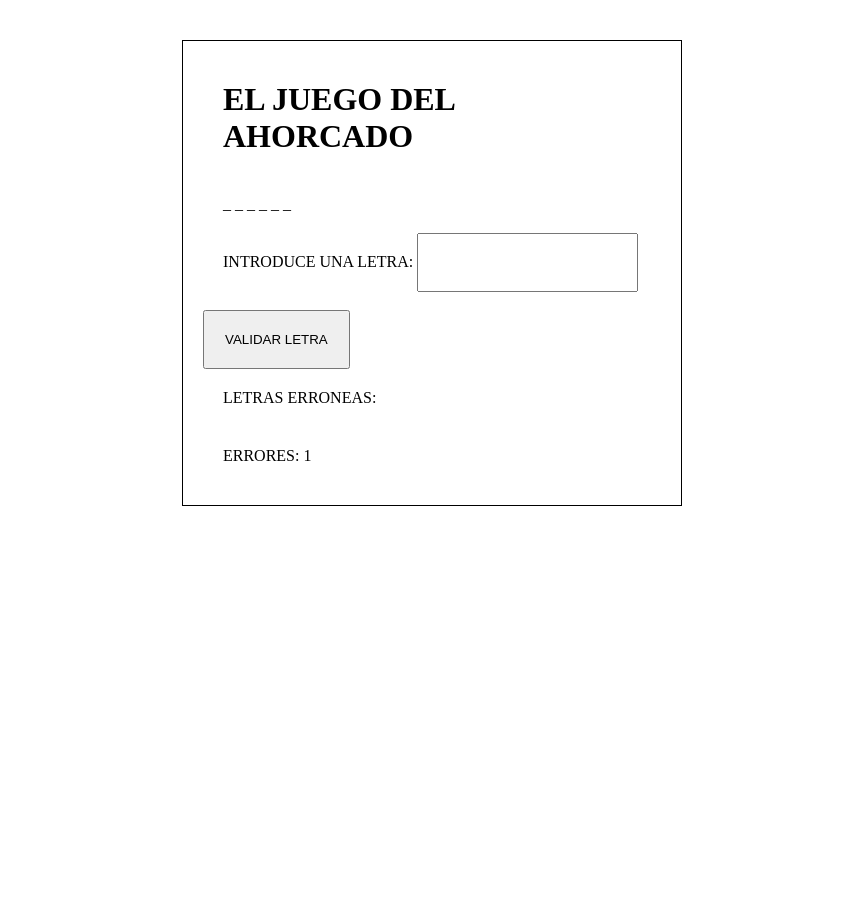
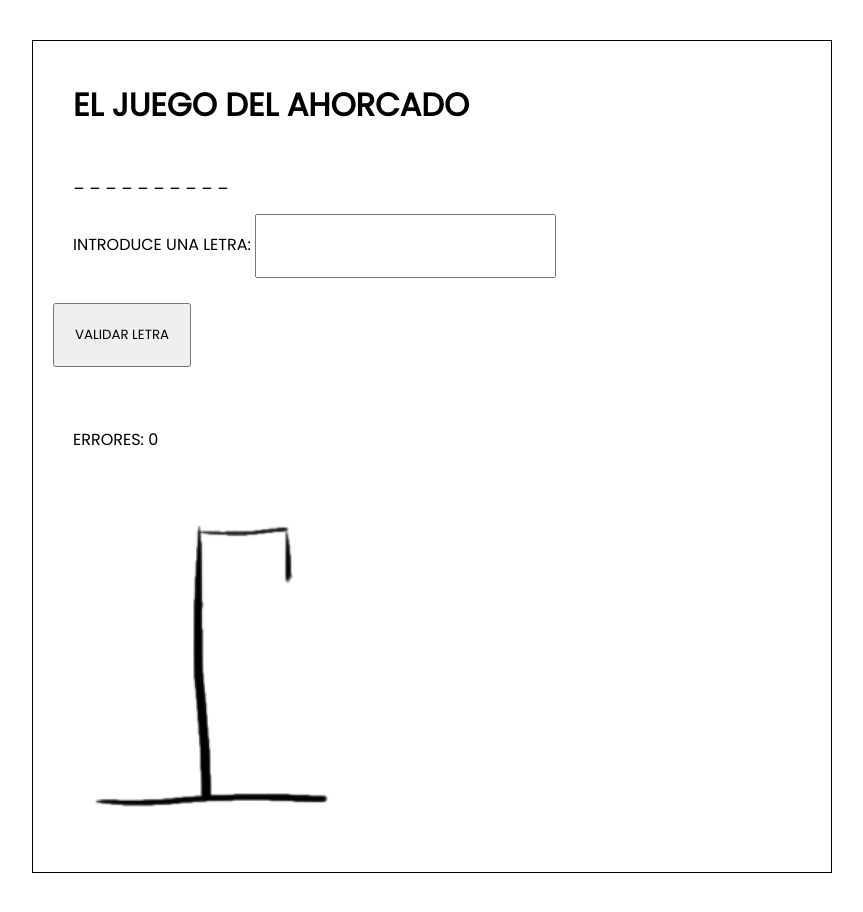
Before and after one commit to SalsaDeTomaquet/JavaScript, a plain HTML site: page 056Ahorcado/index.html in a window 1280 px wide. Both pictures are taken after a click on the button "VALIDAR LETRA". Shown: the whole page, without its empty margins (208-1071 px from the left). Before the commit the page ends 800 px from the top, so only its background shows below. Drawn offline with Linux system fonts and the light colour scheme.

Commit message:
26/03/2024

```diff
--- a/056Ahorcado/index.html
+++ b/056Ahorcado/index.html
@@ -4,8 +4,9 @@
 <head>
     <meta charset="UTF-8">
     <meta name="viewport" content="width=device-width, initial-scale=1.0">
-    <title>Document</title>
+    <title>Ahorcado</title>
     <link rel="stylesheet" href="style.css">
+    <link rel="shortcut icon" href="./ico/verdugo.png">
 </head>
 
 <body>
@@ -16,7 +17,13 @@
         <button id="enviarLetra">Validar letra</button>
         <div id="letrasErroneas"></div>
         <div id="contadorErrores">Errores: 0</div>
+        <div class="sliderContainer">
+            <div class="slider">
+                <div class="slide pablo"></div>
+            </div>
+        </div>
     </div>
+
     <script src="script.js"></script>
 </body>
 
--- a/056Ahorcado/script.js
+++ b/056Ahorcado/script.js
@@ -1,85 +1,197 @@
-// Array de palabras aleatorias
-const palabras = ["manzana", "naranja", "pera", "platano", "sandia", "melon", "uva"];
+// // Array de palabras aleatorias
+// const palabras = ["manzana", "naranja", "pera", "platano", "sandia", "melon", "uva"];
 
+// // Obtener elementos del DOM
+// const palabraSecretaElemento = document.getElementById("palabraSecreta");
+// const letraInput = document.getElementById("letraInput");
+// const enviarLetraBtn = document.getElementById("enviarLetra");
+// const letrasErroneasElemento = document.getElementById("letrasErroneas");
+// const contadorErroresElemento = document.getElementById("contadorErrores");
+// const slider = document.getElementsByClassName('slider');
+// const reiniciar = document.getElementById("reiniciar")
+
+// // Palabra secreta y palabra oculta inicial
+// let secretWord;
+// let hiddenWord;
+// let errores = 0;
+// let letrasErroneas = [];
+
+
+
+// // Función para seleccionar una palabra aleatoria del array
+// const seleccionarPalabraAleatoria = () => {
+//     const indiceAleatorio = Math.floor(Math.random() * palabras.length);
+//     return palabras[indiceAleatorio];
+// }
+
+// // Función para reemplazar una letra en una posición específica de una cadena
+// const replaceAt = (string, character, index) => {
+//     return string.substring(0, index) + character + string.substring(index + character.length);
+// }
+
+// // Función para iniciar el juego
+// const iniciarJuego = () => {
+//     // Restablecer errores y letras erroneas
+//     contadorImagen = 0;
+//     errores = 0;
+//     letrasErroneas = [];
+//     // Actualizar contador de errores
+//     contadorErroresElemento.textContent = 'Errores: ' + errores;
+
+//     // Seleccionar una palabra aleatoria
+//     secretWord = seleccionarPalabraAleatoria();
+//     // Convertir la palabra aleatoria en una palabra oculta
+//     hiddenWord = secretWord.replace(/./g, "_ ");
+
+//     // Mostrar palabra oculta inicial
+//     palabraSecretaElemento.textContent = hiddenWord;
+//     letrasErroneasElemento.textContent = '';
+//     const carrousel = () => {
+//         if (error > -2) {
+//             error = error - 1;
+//         } else {
+//             error = 0;
+//         }
+//         console.log(error)
+//         slider.style.marginLeft = sliderWidth * error + 'px';
+//     }
+// }
+
+// // Función para manejar el evento de clic del botón "Enviar"
+// enviarLetraBtn.addEventListener("click", () => {
+//     const letter = letraInput.value.toLowerCase();
+
+//     // Verificar si la letra está en la palabra secreta y actualizar la palabra oculta
+//     let letraEncontrada = false;
+//     for (let i = 0; i < secretWord.length; i++) {
+//         if (letter === secretWord[i]) {
+//             hiddenWord = replaceAt(hiddenWord, letter, i * 2);
+//             letraEncontrada = true;
+//         }
+//     }
+
+//     // Actualizar el contenido del elemento HTML con la palabra oculta actualizada
+//     palabraSecretaElemento.textContent = hiddenWord;
+
+//     // Verificar si la letra no está en la palabra secreta
+//     if (!letraEncontrada) {
+//         // Incrementar el contador de errores
+//         errores++;
+//         // Actualizar contador de errores
+//         contadorErroresElemento.textContent = 'Errores: ' + errores;
+//         // Agregar la letra incorrecta a la lista
+//         letrasErroneas.push(letter);
+//         // Actualizar lista de letras erroneas
+//         letrasErroneasElemento.textContent = 'Letras erroneas: ' + letrasErroneas.join(', ');
+//     }
+
+//     // Verificar si todas las letras han sido adivinadas
+//     if (hiddenWord.indexOf("_") === -1) {
+//         alert('¡Bien! ¡Has ganado! La palabra secreta era: ' + secretWord.toUpperCase());
+//     } else {
+//         // Limpiar el campo de entrada para la siguiente letra
+//         letraInput.value = "";
+//     }
+
+// });
+// // Iniciar el juego al cargar la página
+// iniciarJuego();
 // Obtener elementos del DOM
-const palabraSecretaElemento = document.getElementById("palabraSecreta");
-const letraInput = document.getElementById("letraInput");
-const enviarLetraBtn = document.getElementById("enviarLetra");
-const letrasErroneasElemento = document.getElementById("letrasErroneas");
-const contadorErroresElemento = document.getElementById("contadorErrores");
+const palabraSecretaElement = document.getElementById('palabraSecreta');
+const letraInputElement = document.getElementById('letraInput');
+const enviarLetraBtn = document.getElementById('enviarLetra');
+const letrasErroneasElement = document.getElementById('letrasErroneas');
+const contadorErroresElement = document.getElementById('contadorErrores');
+const slider = document.querySelector('.slider');
+const imagenAhorcado = document.querySelector('.pablo');
 
-// Palabra secreta y palabra oculta inicial
-let secretWord;
-let hiddenWord;
+// Palabra secreta y variables de juego
+let palabraSecreta = '';
+let letrasAcertadas = [];
+let letrasErroneas = [];
 let errores = 0;
-let letrasErroneas = [];
 
-// Función para seleccionar una palabra aleatoria del array
-const seleccionarPalabraAleatoria = () => {
-    const indiceAleatorio = Math.floor(Math.random() * palabras.length);
-    return palabras[indiceAleatorio];
-}
+// Función para inicializar el juego
+const iniciarJuego = () => {
+    // Reiniciar variables
+    palabraSecreta = obtenerPalabraSecreta(); // Aquí debes implementar tu lógica para obtener la palabra secreta
+    letrasAcertadas = new Array(palabraSecreta.length).fill('_');
+    letrasErroneas = [];
+    errores = 0;
 
-// Función para reemplazar una letra en una posición específica de una cadena
-const replaceAt = (string, character, index) => {
-    return string.substring(0, index) + character + string.substring(index + character.length);
-}
+    // Mostrar la palabra oculta
+    actualizarPalabraSecreta();
 
-// Función para iniciar el juego
-const iniciarJuego = () => {
-    // Restablecer errores y letras erroneas
-    errores = 0;
-    letrasErroneas = [];
-    // Actualizar contador de errores
-    contadorErroresElemento.textContent = 'Errores: ' + errores;
+    // Limpiar campos y elementos
+    letraInputElement.value = '';
+    letrasErroneasElement.textContent = '';
+    contadorErroresElement.textContent = 'Errores: 0';
 
-    // Seleccionar una palabra aleatoria
-    secretWord = seleccionarPalabraAleatoria();
-    // Convertir la palabra aleatoria en una palabra oculta
-    hiddenWord = secretWord.replace(/./g, "_ ");
+    // Reiniciar el slider del ahorcado
+    reiniciarAhorcado();
+};
 
-    // Mostrar palabra oculta inicial
-    palabraSecretaElemento.textContent = hiddenWord;
-    letrasErroneasElemento.textContent = '';
-}
+// Función para obtener la palabra secreta (debes implementar tu propia lógica)
+const obtenerPalabraSecreta = () => {
+    return 'javascript'; // Por ahora, devolveremos una palabra fija para simplificar
+};
 
-// Función para manejar el evento de clic del botón "Enviar"
-enviarLetraBtn.addEventListener("click", () => {
-    const letter = letraInput.value.toLowerCase();
+// Función para actualizar la palabra secreta en la interfaz
+const actualizarPalabraSecreta = () => {
+    palabraSecretaElement.textContent = letrasAcertadas.join(' ');
+};
 
-    // Verificar si la letra está en la palabra secreta y actualizar la palabra oculta
-    let letraEncontrada = false;
-    for (let i = 0; i < secretWord.length; i++) {
-        if (letter === secretWord[i]) {
-            hiddenWord = replaceAt(hiddenWord, letter, i * 2);
-            letraEncontrada = true;
-        }
+// Función para manejar el intento de adivinar una letra
+const validarLetra = () => {
+    const letra = letraInputElement.value.toLowerCase();
+    letraInputElement.value = ''; // Limpiar el input
+
+    if (!letra || !/[a-z]/.test(letra)) {
+        alert('Por favor, introduce una letra válida.');
+        return;
     }
 
-    // Actualizar el contenido del elemento HTML con la palabra oculta actualizada
-    palabraSecretaElemento.textContent = hiddenWord;
+    if (palabraSecreta.includes(letra)) {
+        // La letra está en la palabra secreta
+        palabraSecreta.split('').forEach((letraPalabra, index) => {
+            if (letraPalabra === letra) {
+                letrasAcertadas[index] = letra;
+            }
+        });
+        actualizarPalabraSecreta();
 
-    // Verificar si la letra no está en la palabra secreta
-    if (!letraEncontrada) {
-        // Incrementar el contador de errores
+        // Verificar si se ha completado la palabra
+        if (!letrasAcertadas.includes('_')) {
+            alert('¡Felicidades! Has adivinado la palabra secreta.');
+            iniciarJuego();
+        }
+    } else {
+        // La letra no está en la palabra secreta
+        letrasErroneas.push(letra);
+        letrasErroneasElement.textContent = `Letras erróneas: ${letrasErroneas.join(', ')}`;
         errores++;
-        // Actualizar contador de errores
-        contadorErroresElemento.textContent = 'Errores: ' + errores;
-        // Agregar la letra incorrecta a la lista
-        letrasErroneas.push(letter);
-        // Actualizar lista de letras erroneas
-        letrasErroneasElemento.textContent = 'Letras erroneas: ' + letrasErroneas.join(', ');
+        contadorErroresElement.textContent = `Errores: ${errores}`;
+
+        // Mover el slider del ahorcado
+        moverSliderAhorcado();
     }
+};
 
-    // Verificar si todas las letras han sido adivinadas
-    if (hiddenWord.indexOf("_") === -1) {
-        alert('¡Bien! ¡Has ganado! La palabra secreta era: ' + secretWord);
-    } else {
-        // Limpiar el campo de entrada para la siguiente letra
-        letraInput.value = "";
+// Función para mover el slider del ahorcado
+const moverSliderAhorcado = () => {
+    if (errores < palabraSecreta.length) {
+        const posicion = 100 * errores; // Multiplica la posición base por el número de errores
+        slider.style.transform = `translateX(-${posicion}%)`;
     }
+};
 
-});
+// Función para reiniciar el slider del ahorcado
+const reiniciarAhorcado = () => {
+    slider.style.transform = 'translateX(0)';
+};
+
+// Eventos
+enviarLetraBtn.addEventListener('click', validarLetra);
 
 // Iniciar el juego al cargar la página
-iniciarJuego();
+window.onload = iniciarJuego;
--- a/056Ahorcado/style.css
+++ b/056Ahorcado/style.css
@@ -2,16 +2,35 @@
     margin: 0;
     padding: 20px;
     box-sizing: border-box;
-    text-transform: uppercase
+    text-transform: uppercase;
+    font-family: 'random';
+}
+
+@font-face {
+    font-family: 'random';
+    src: url(./font/Poppins-Regular.ttf);
 }
 
 .container {
-    width: 500px;
+    width: 800px;
     margin: auto;
     border: 1px solid black;
     /* background-color: red; */
+
 }
 
 p {
     padding: 20px;
 }
+
+.slide {
+    width: 280px;
+    height: 300px;
+    /* overlay: hidden; */
+}
+
+.pablo {
+    background-image: url(./img/hangman-game_pm-1024x212.png);
+    background-repeat: no-repeat;
+    background-size: cover;
+}
--- /dev/null
+++ b/057PalabrasAleatorias/style.css
@@ -0,0 +1,3 @@
+div {
+    cursor: pointer;
+}
```
Also changed, not shown: 056Ahorcado/indexCorreccion.html (added, +54 -0 lines), 057PalabrasAleatorias/index.html (added, +18 -0 lines), 057PalabrasAleatorias/indexprueba.html (added, +65 -0 lines), 057PalabrasAleatorias/script.js (added, +17 -0 lines), 056Ahorcado/font/Poppins-Regular.ttf (added), 056Ahorcado/ico/verdugo.png (added), 056Ahorcado/img/hangman-game_pm-1024x212.png (added), 057PalabrasAleatorias/ico/verdugo.png (added).
